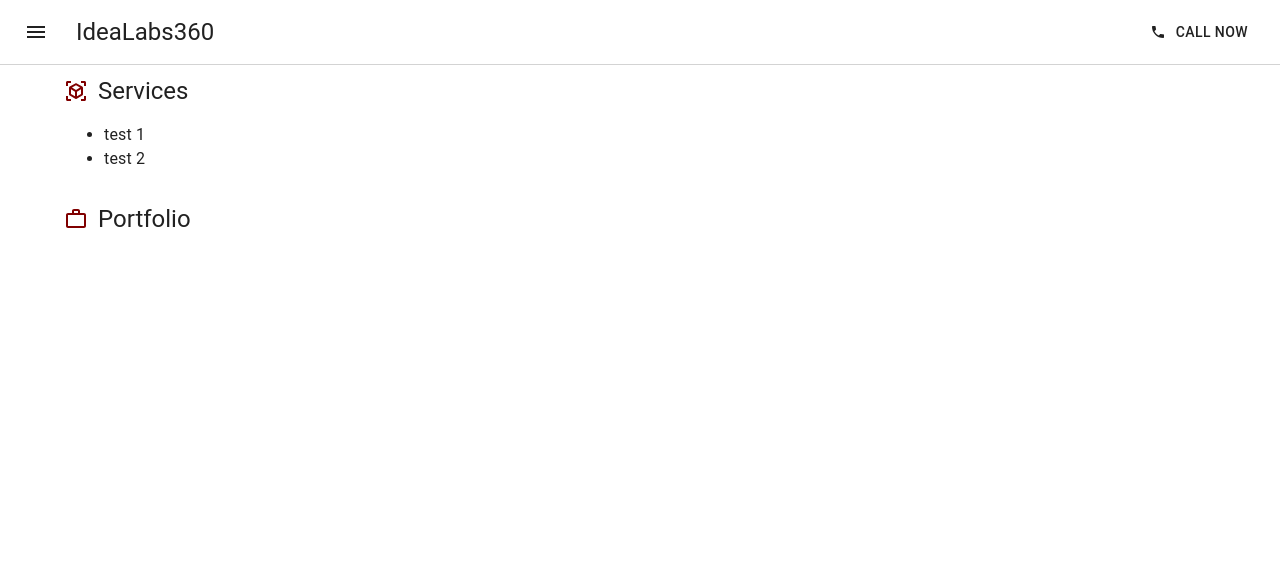
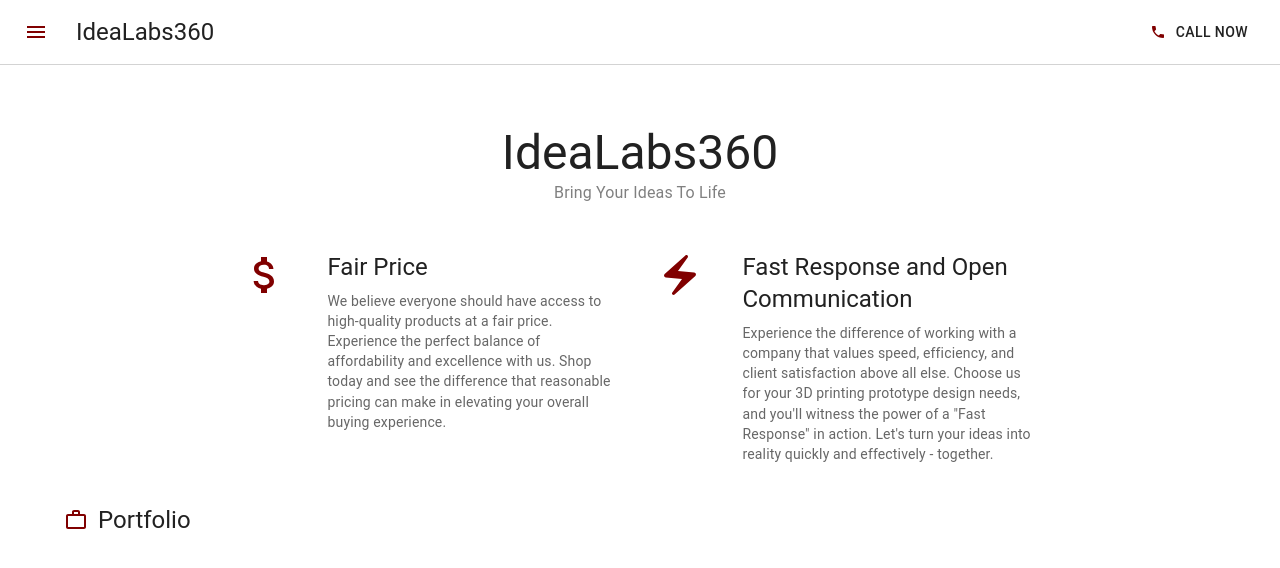
Before and after one commit to IdeaLabs360/IdeaLabs360, a React (Create React App) app: page / in a window 1280 px wide. Shown: the top 568 px of the page. Built offline with nearby package versions, Linux system fonts and the light colour scheme.

Commit message:
first section done

```diff
--- a/src/views/Header.js
+++ b/src/views/Header.js
@@ -24,13 +24,13 @@ export const Header = () => {
             aria-label="menu"
             sx={{ mr: 2 }}
           >
-            <MenuIcon />
+            <MenuIcon sx={{ color: "icon.primary" }} />
           </IconButton>
           <Typography variant="h5" component="div" sx={{ flexGrow: 1 }}>
             IdeaLabs360
           </Typography>
           <Button color="inherit">
-            <PhoneIcon sx={{ fontSize: "medium" }} />
+            <PhoneIcon sx={{ color: "icon.primary", fontSize: "medium" }} />
             <Box sx={{ marginLeft: "10px" }}>Call Now</Box>
           </Button>
         </Toolbar>
--- a/src/views/Main.js
+++ b/src/views/Main.js
@@ -1,10 +1,16 @@
 import * as React from "react";
 import CssBaseline from "@mui/material/CssBaseline";
-import Box from "@mui/material/Box";
+import { Box, Typography } from "@mui/material";
 import Container from "@mui/material/Container";
 import Grid from "@mui/material/Unstable_Grid2";
-import { Services } from "./Services";
+import Card from "@mui/material/Card";
+import CardActions from "@mui/material/CardActions";
+import CardContent from "@mui/material/CardContent";
+import CardMedia from "@mui/material/CardMedia";
+import Button from "@mui/material/Button";
 import { Portfolio } from "./Portfolio";
+import AttachMoneyOutlinedIcon from "@mui/icons-material/AttachMoneyOutlined";
+import ElectricBoltOutlinedIcon from "@mui/icons-material/ElectricBoltOutlined";
 
 export const Main = () => {
   return (
@@ -14,7 +20,102 @@ export const Main = () => {
         <Box sx={{ flexGrow: 1 }}>
           <Grid container spacing={2}>
             <Grid xs={12}>
-              <Services />
+              <Box
+                sx={{
+                  display: "flex",
+                  flexDirection: "column",
+                  justifyContent: "center",
+                  marginTop: "50px",
+                }}
+              >
+                <Typography
+                  variant="h3"
+                  component="div"
+                  sx={{ display: "flex", justifyContent: "center" }}
+                >
+                  IdeaLabs360
+                </Typography>
+
+                <Typography
+                  variant="body1"
+                  component="div"
+                  sx={{
+                    display: "flex",
+                    justifyContent: "center",
+                    color: "gray",
+                  }}
+                >
+                  Bring Your Ideas To Life
+                </Typography>
+
+                <Box
+                  sx={{
+                    display: "flex",
+                    justifyContent: "center",
+                    marginTop: "30px",
+                  }}
+                >
+                  <Card
+                    elevation={0}
+                    sx={{
+                      display: "flex",
+                      maxWidth: 400,
+                    }}
+                  >
+                    <AttachMoneyOutlinedIcon
+                      sx={{
+                        color: "icon.primary",
+                        fontSize: "4rem",
+                        paddingTop: "16px",
+                        marginRight: "15px",
+                      }}
+                    />
+                    <CardContent>
+                      <Typography gutterBottom variant="h5" component="div">
+                        Fair Price
+                      </Typography>
+                      <Typography variant="body2" color="text.secondary">
+                        We believe everyone should have access to high-quality
+                        products at a fair price. Experience the perfect balance
+                        of affordability and excellence with us. Shop today and
+                        see the difference that reasonable pricing can make in
+                        elevating your overall buying experience.
+                      </Typography>
+                    </CardContent>
+                  </Card>
+
+                  <Card
+                    elevation={0}
+                    sx={{
+                      display: "flex",
+                      maxWidth: 400,
+                      marginLeft: "15px",
+                    }}
+                  >
+                    <ElectricBoltOutlinedIcon
+                      sx={{
+                        color: "icon.primary",
+                        fontSize: "4rem",
+                        paddingTop: "16px",
+                        marginRight: "15px",
+                      }}
+                    />
+                    <CardContent>
+                      <Typography gutterBottom variant="h5" component="div">
+                        Fast Response and Open Communication
+                      </Typography>
+                      <Typography variant="body2" color="text.secondary">
+                        Experience the difference of working with a company that
+                        values speed, efficiency, and client satisfaction above
+                        all else. Choose us for your 3D printing prototype
+                        design needs, and you'll witness the power of a "Fast
+                        Response" in action. Let's turn your ideas into reality
+                        quickly and effectively - together.
+                      </Typography>
+                    </CardContent>
+                  </Card>
+                </Box>
+              </Box>
             </Grid>
             <Grid xs={12}>
               <Portfolio />
```
